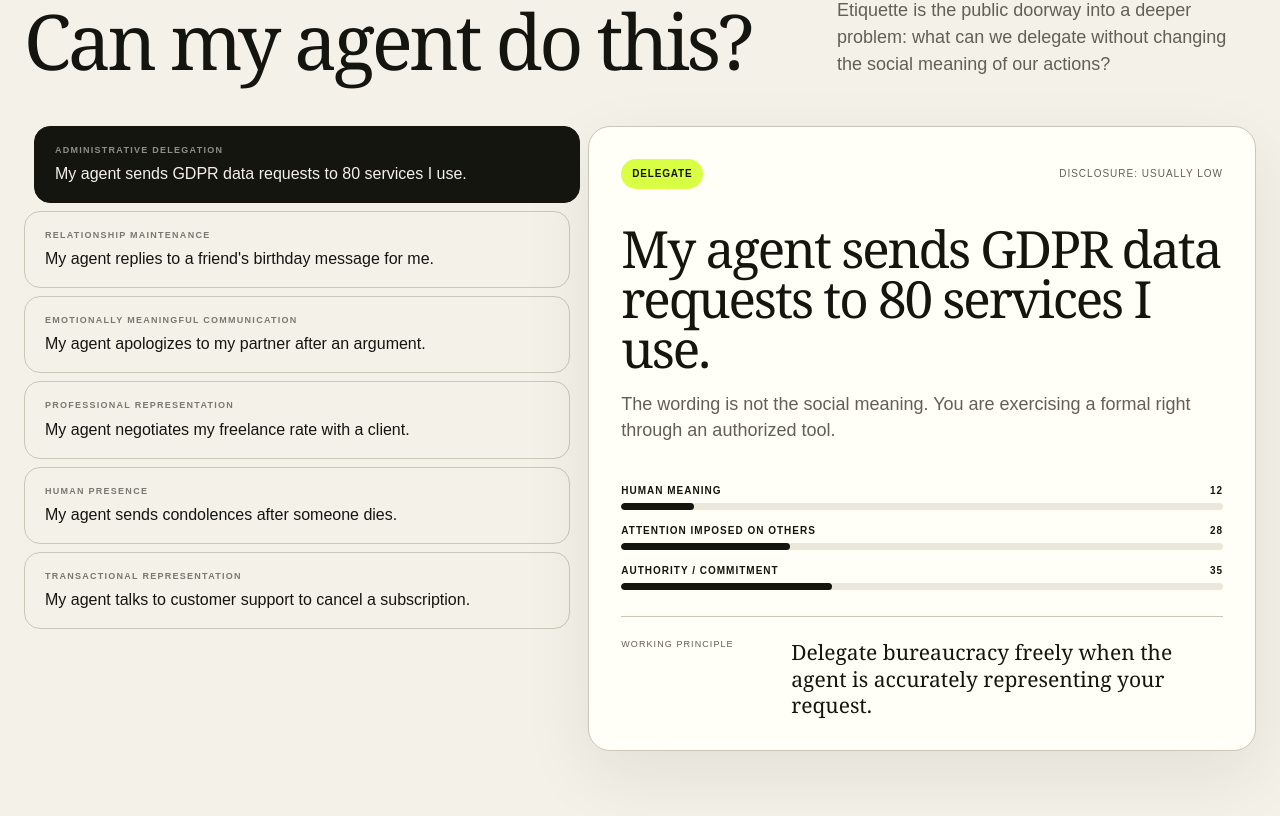
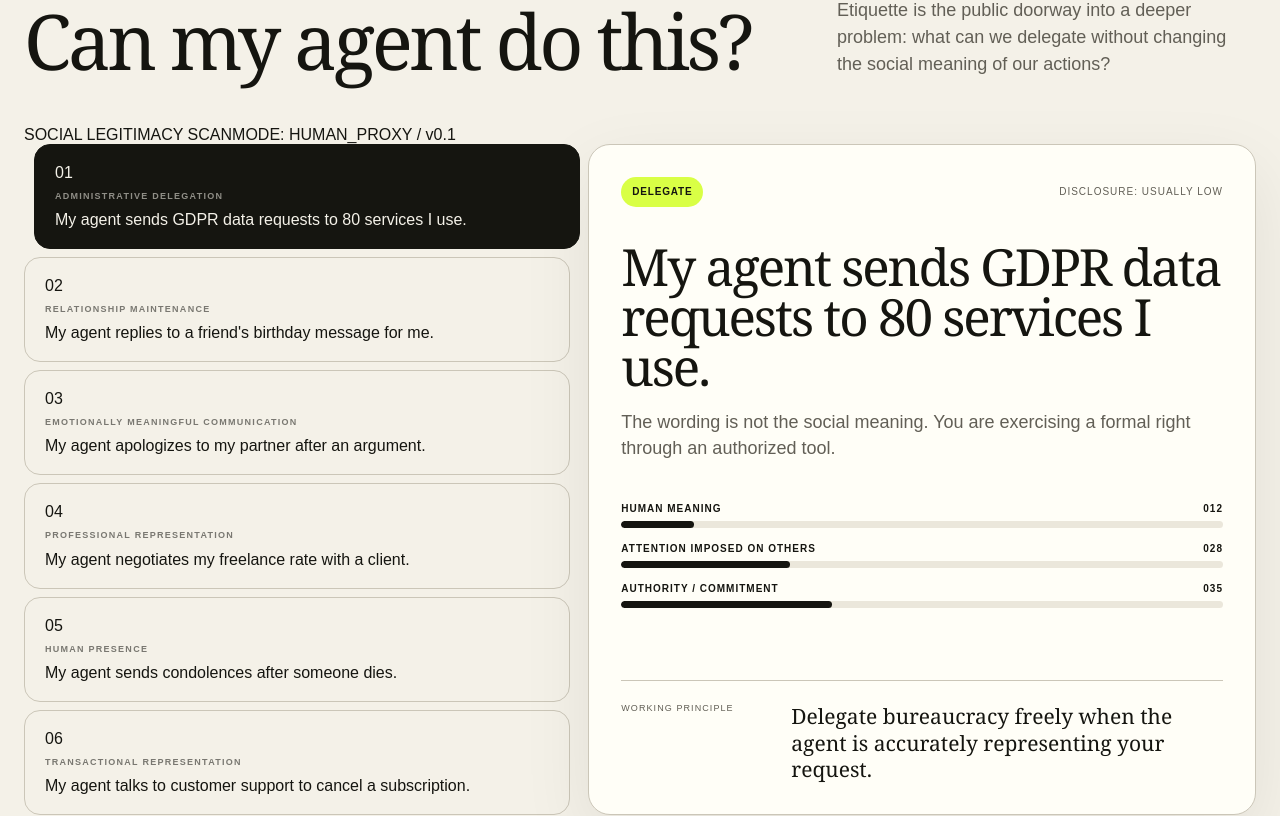
Before and after one commit to krishaamer/proxy-society, a Next.js app: page / in a window 1280 px wide. Shown: the part 1800-2616 px from the top of the page. Built offline with nearby package versions, Linux system fonts and the light colour scheme.

Commit message:
Localize etiquette lab

```diff
--- a/app/components/EtiquetteLab.tsx
+++ b/app/components/EtiquetteLab.tsx
@@ -6,121 +6,234 @@ type Scenario = {
   id: string;
   title: string;
   context: string;
-  verdict: "Delegate" | "Needs care" | "Human should act";
+  verdict: "delegate" | "care" | "human";
   summary: string;
   meaning: number;
   burden: number;
   authority: number;
-  disclosure: "Usually low" | "Context dependent" | "High";
+  disclosure: "low" | "context" | "high";
   principle: string;
 };
 
-const scenarios: Scenario[] = [
+type Locale = "en" | "zh-TW";
+
+const scenarios: Record<Locale, Scenario[]> = {
+  en: [
     {
       id: "gdpr",
       title: "My agent sends GDPR data requests to 80 services I use.",
       context: "Administrative delegation",
-    verdict: "Delegate",
+      verdict: "delegate",
       summary: "The wording is not the social meaning. You are exercising a formal right through an authorized tool.",
       meaning: 12,
       burden: 28,
       authority: 35,
-    disclosure: "Usually low",
+      disclosure: "low",
       principle: "Delegate bureaucracy freely when the agent is accurately representing your request.",
     },
     {
       id: "birthday",
       title: "My agent replies to a friend's birthday message for me.",
       context: "Relationship maintenance",
-    verdict: "Needs care",
+      verdict: "care",
       summary: "The response may look fine, but the effort itself can be part of what your friend believes you are giving them.",
       meaning: 72,
       burden: 18,
       authority: 24,
-    disclosure: "Context dependent",
+      disclosure: "context",
       principle: "Do not automate away the part of a relationship where attention is the gift.",
     },
     {
       id: "apology",
       title: "My agent apologizes to my partner after an argument.",
       context: "Emotionally meaningful communication",
-    verdict: "Human should act",
+      verdict: "human",
       summary: "An apology is not only information. Reflection, accountability and effort are part of the act itself.",
       meaning: 96,
       burden: 22,
       authority: 34,
-    disclosure: "High",
+      disclosure: "high",
       principle: "Use AI as a coach or editor, not as the person doing the emotional work.",
     },
     {
       id: "rate",
       title: "My agent negotiates my freelance rate with a client.",
       context: "Professional representation",
-    verdict: "Needs care",
+      verdict: "care",
       summary: "Delegation can be appropriate, but the agent needs a clear mandate, limits, escalation rules and accountability.",
       meaning: 38,
       burden: 42,
       authority: 88,
-    disclosure: "Context dependent",
+      disclosure: "context",
       principle: "The more an agent can commit you to, the clearer its authority boundaries should be.",
     },
     {
       id: "condolence",
       title: "My agent sends condolences after someone dies.",
       context: "Human presence",
-    verdict: "Human should act",
+      verdict: "human",
       summary: "The purpose of the message is not efficient information transfer. It is evidence that a person showed up.",
       meaning: 100,
       burden: 15,
       authority: 15,
-    disclosure: "High",
+      disclosure: "high",
       principle: "When human presence is the message, do not delegate the presence.",
     },
     {
       id: "support",
       title: "My agent talks to customer support to cancel a subscription.",
       context: "Transactional representation",
-    verdict: "Delegate",
+      verdict: "delegate",
       summary: "This is exactly where agents can remove friction without pretending to supply human intimacy or care.",
       meaning: 8,
       burden: 30,
       authority: 46,
-    disclosure: "Usually low",
+      disclosure: "low",
       principle: "Automate routine friction, while keeping the agent within the authority you gave it.",
     },
-];
+  ],
+  "zh-TW": [
+    {
+      id: "gdpr",
+      title: "我的 AI 代理人替我向 80 個線上服務提出 GDPR 個資請求。",
+      context: "行政型委託",
+      verdict: "delegate",
+      summary: "這類訊息的社會意義不在於你有沒有親手打字，而在於它是否準確代表你正在行使的正式權利。",
+      meaning: 12,
+      burden: 28,
+      authority: 35,
+      disclosure: "low",
+      principle: "只要代理人忠實代表你的要求，例行行政流程通常很適合委託。",
+    },
+    {
+      id: "birthday",
+      title: "朋友祝我生日快樂，我讓 AI 代理人替我回覆。",
+      context: "關係維繫",
+      verdict: "care",
+      summary: "回覆內容可能完全沒問題，但對朋友來說，你願意花時間回應這件事本身，也可能就是訊息的一部分。",
+      meaning: 72,
+      burden: 18,
+      authority: 24,
+      disclosure: "context",
+      principle: "如果注意力本身就是一份心意，就不要把那一部分完全自動化。",
+    },
+    {
+      id: "apology",
+      title: "我和伴侶吵架後，讓 AI 代理人替我道歉。",
+      context: "高情感意義溝通",
+      verdict: "human",
+      summary: "道歉不只是傳遞資訊。反省、承擔責任，以及本人願意付出的心力，都是這個行動的一部分。",
+      meaning: 96,
+      burden: 22,
+      authority: 34,
+      disclosure: "high",
+      principle: "AI 可以當教練或編輯，但不要讓它代替你完成真正的情緒與責任工作。",
+    },
+    {
+      id: "rate",
+      title: "我的 AI 代理人替我和客戶談自由工作者的報價。",
+      context: "專業代表",
+      verdict: "care",
+      summary: "這可以合理委託，但代理人需要清楚的授權範圍、底線、升級規則，以及最後由誰負責。",
+      meaning: 38,
+      burden: 42,
+      authority: 88,
+      disclosure: "context",
+      principle: "代理人越能替你作出承諾，它的授權邊界就越必須清楚。",
+    },
+    {
+      id: "condolence",
+      title: "有人過世後，我讓 AI 代理人替我傳送慰問訊息。",
+      context: "人的在場",
+      verdict: "human",
+      summary: "這種訊息的目的不是有效率地傳達資訊，而是讓對方知道：有一個人真的有出現、有想到他。",
+      meaning: 100,
+      burden: 15,
+      authority: 15,
+      disclosure: "high",
+      principle: "如果人的在場本身就是訊息，就不要把那個在場委託出去。",
+    },
+    {
+      id: "support",
+      title: "我的 AI 代理人替我和客服溝通，取消訂閱。",
+      context: "交易型代表",
+      verdict: "delegate",
+      summary: "這正是 AI 代理人很適合發揮的地方：移除例行摩擦，又不需要假裝提供人際親密或情感關懷。",
+      meaning: 8,
+      burden: 30,
+      authority: 46,
+      disclosure: "low",
+      principle: "例行摩擦可以自動化，但代理人仍應被限制在你實際授權的範圍內。",
+    },
+  ],
+};
+
+const ui: Record<Locale, {
+  verdicts: Record<Scenario["verdict"], string>;
+  disclosure: Record<Scenario["disclosure"], string>;
+  disclosureLabel: string;
+  meaning: string;
+  burden: string;
+  authority: string;
+  principle: string;
+  systemLabel: string;
+}> = {
+  en: {
+    verdicts: { delegate: "Delegate", care: "Needs care", human: "Human should act" },
+    disclosure: { low: "Usually low", context: "Context dependent", high: "High" },
+    disclosureLabel: "Disclosure",
+    meaning: "Human meaning",
+    burden: "Attention imposed on others",
+    authority: "Authority / commitment",
+    principle: "Working principle",
+    systemLabel: "SOCIAL LEGITIMACY SCAN",
+  },
+  "zh-TW": {
+    verdicts: { delegate: "適合委託", care: "需要謹慎", human: "應由本人行動" },
+    disclosure: { low: "通常較低", context: "視情境而定", high: "高" },
+    disclosureLabel: "揭露需求",
+    meaning: "人的意義",
+    burden: "要求他人付出的注意力",
+    authority: "授權 / 承諾程度",
+    principle: "暫定原則",
+    systemLabel: "社會正當性掃描",
+  },
+};
 
 function Meter({ label, value }: { label: string; value: number }) {
   return (
     <div className="meter-row">
-      <div className="meter-label">
-        <span>{label}</span>
-        <span>{value}</span>
-      </div>
-      <div className="meter-track" aria-hidden="true">
-        <div className="meter-fill" style={{ width: `${value}%` }} />
-      </div>
+      <div className="meter-label"><span>{label}</span><span>{String(value).padStart(3, "0")}</span></div>
+      <div className="meter-track" aria-hidden="true"><div className="meter-fill" style={{ width: `${value}%` }} /></div>
     </div>
   );
 }
 
-export default function EtiquetteLab() {
+export default function EtiquetteLab({ locale = "en" }: { locale?: Locale }) {
   const [selectedId, setSelectedId] = useState("gdpr");
+  const localizedScenarios = scenarios[locale];
+  const labels = ui[locale];
   const selected = useMemo(
-    () => scenarios.find((scenario) => scenario.id === selectedId) ?? scenarios[0],
-    [selectedId],
+    () => localizedScenarios.find((scenario) => scenario.id === selectedId) ?? localizedScenarios[0],
+    [localizedScenarios, selectedId],
   );
 
   return (
+    <div className="lab-shell">
+      <div className="lab-topline">
+        <span>{labels.systemLabel}</span>
+        <span>MODE: HUMAN_PROXY / v0.1</span>
+      </div>
       <div className="lab-grid">
         <div className="scenario-list" role="list" aria-label="AI delegation scenarios">
-        {scenarios.map((scenario) => (
+          {localizedScenarios.map((scenario, index) => (
             <button
               className={`scenario-button ${selected.id === scenario.id ? "is-active" : ""}`}
               key={scenario.id}
               onClick={() => setSelectedId(scenario.id)}
               type="button"
             >
+              <span className="scenario-index">0{index + 1}</span>
               <span className="scenario-context">{scenario.context}</span>
               <span>{scenario.title}</span>
             </button>
@@ -129,25 +242,21 @@ export default function EtiquetteLab() {
 
         <article className="verdict-card" aria-live="polite">
           <div className="verdict-topline">
-          <span className={`verdict-pill verdict-${selected.verdict.toLowerCase().replaceAll(" ", "-")}`}>
-            {selected.verdict}
-          </span>
-          <span className="small-label">Disclosure: {selected.disclosure}</span>
+            <span className={`verdict-pill verdict-${selected.verdict}`}>{labels.verdicts[selected.verdict]}</span>
+            <span className="small-label">{labels.disclosureLabel}: {labels.disclosure[selected.disclosure]}</span>
           </div>
           <h3>{selected.title}</h3>
           <p className="verdict-summary">{selected.summary}</p>
 
           <div className="meters">
-          <Meter label="Human meaning" value={selected.meaning} />
-          <Meter label="Attention imposed on others" value={selected.burden} />
-          <Meter label="Authority / commitment" value={selected.authority} />
+            <Meter label={labels.meaning} value={selected.meaning} />
+            <Meter label={labels.burden} value={selected.burden} />
+            <Meter label={labels.authority} value={selected.authority} />
           </div>
 
-        <div className="principle-box">
-          <span>Working principle</span>
-          <strong>{selected.principle}</strong>
+          <div className="principle-box"><span>{labels.principle}</span><strong>{selected.principle}</strong></div>
+        </article>
       </div>
-      </article>
     </div>
   );
 }
```
Lines whose indentation alone changed are shown as unchanged.
